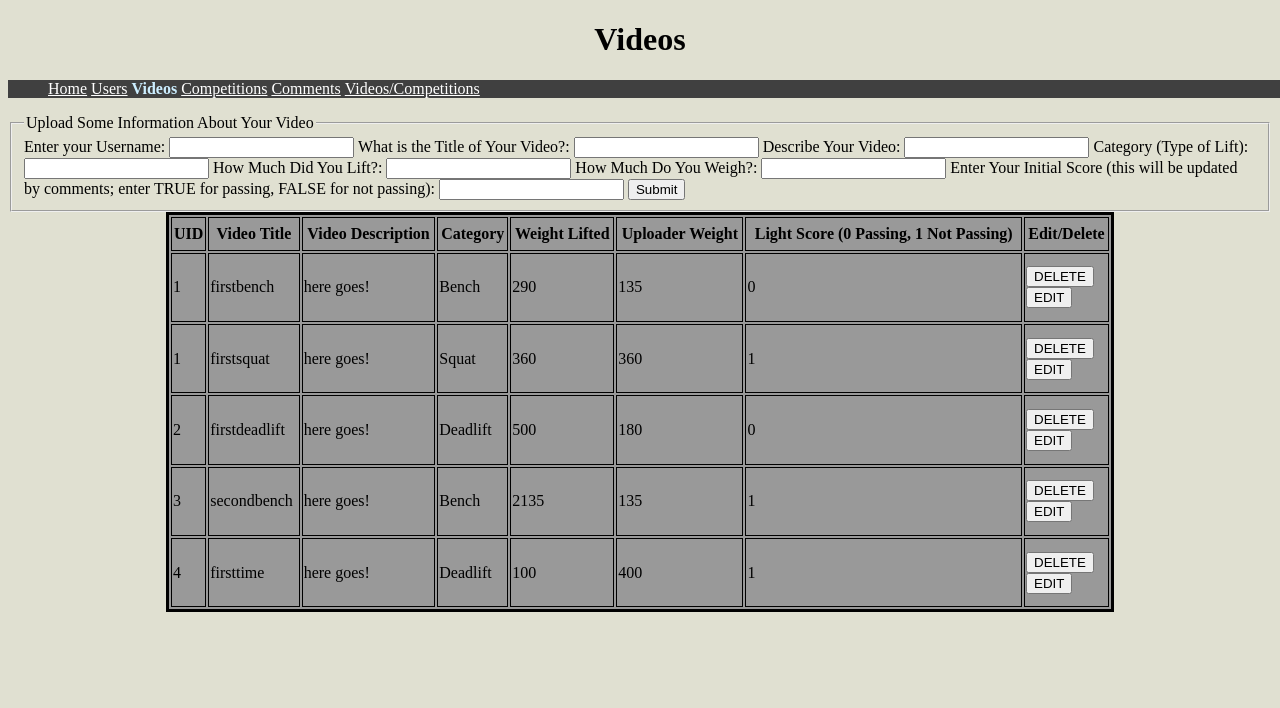
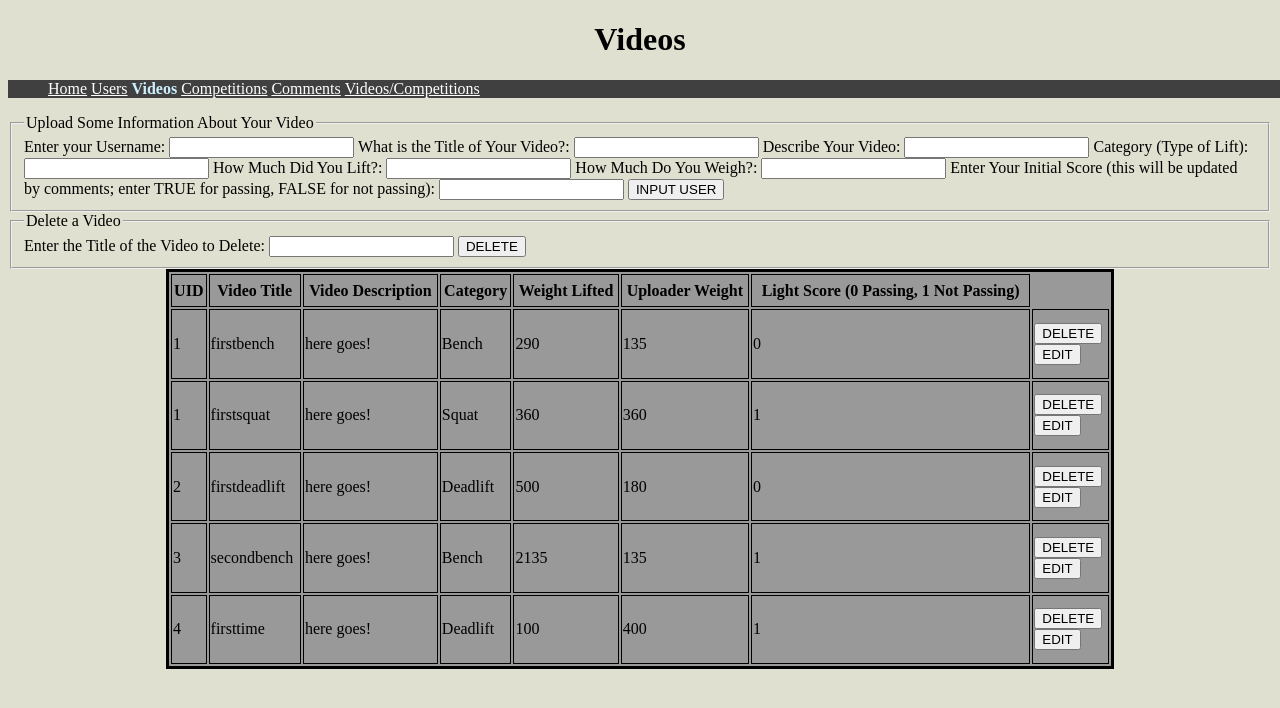
Before and after one commit to NickAlvey0803/t86live, a Node server app: page /videos in a window 1280 px wide. Shown: the top 708 px of the page. Run offline with Node 20, Linux system fonts and the light colour scheme; data comes from the database, SQL or seed files in the repository; data that the repository does not hold is empty; some libraries are stand-ins or nearby versions.

Commit message:
Add files via upload

```diff
--- a/main.js
+++ b/main.js
@@ -93,7 +93,7 @@ app.get('/videos',function(req,res,next){
 
 app.get('/videos/insert',function(req,res,next){
   var context = {};
-  mysql.pool.query("INSERT INTO videos (`uid`, `title`, `video_description`, `category`, `weight`, `uploader_weight`, `light_score`) VALUES ((SELECT user_id AS uid FROM users WHERE username = req.query.uid),?,?,?,?,?,?)",
+  mysql.pool.query("INSERT INTO videos (`uid`, `title`, `video_description`, `category`, `weight`, `uploader_weight`, `light_score`) VALUES (?,?,?,?,?,?,?)",
     [req.query.title, req.query.video_description, req.query.category, req.query.weight, req.query.uploader_weight, req.query.light_score], function(err, result){
     if(err){
       next(err);
@@ -112,7 +112,7 @@ app.get('/videos/insert',function(req,res,next){
 
 app.get('/videos/delete',function(req,res,next){
   var context = {};
-  mysql.pool.query("DELETE FROM videos WHERE video_id=?", [req.query.video_id], function(err, result){
+  mysql.pool.query("DELETE FROM videos WHERE title=?", [req.query.video_id], function(err, result){
     if(err){
       next(err);
       return;
--- a/views/videos-view.handlebars
+++ b/views/videos-view.handlebars
@@ -46,9 +46,21 @@
     <input type="text" name="uploader_weight" id="uploader_weight">
     <label for="light_score">Enter Your Initial Score (this will be updated by comments; enter TRUE for passing, FALSE for not passing): </label>
     <input type="text" name="light_score" id="light_score">
-    <input type="submit" id="videoSubmit">
+    <input type="submit" id="videoSubmit", value = "INPUT USER">
   </fieldset>
 </form>
+
+
+<form>
+  <fieldset>
+    <legend>Delete a Video</legend>
+    <label for="video_id">Enter the Title of the Video to Delete: </label>
+    <input type="text" name=""video_id" id= "video_id">
+    <input type="submit" id = "deleteSubmit" value="DELETE">
+  </fieldset>
+</form>
+
+
 
 <table class= "bodydiv">
 
@@ -60,7 +72,6 @@
         <th>Weight Lifted</th>
         <th>Uploader Weight</th>
         <th>Light Score (0 Passing, 1 Not Passing)</th>
-        <th>Edit/Delete</th>
     </tr>
 
     {{#each results}}
```
